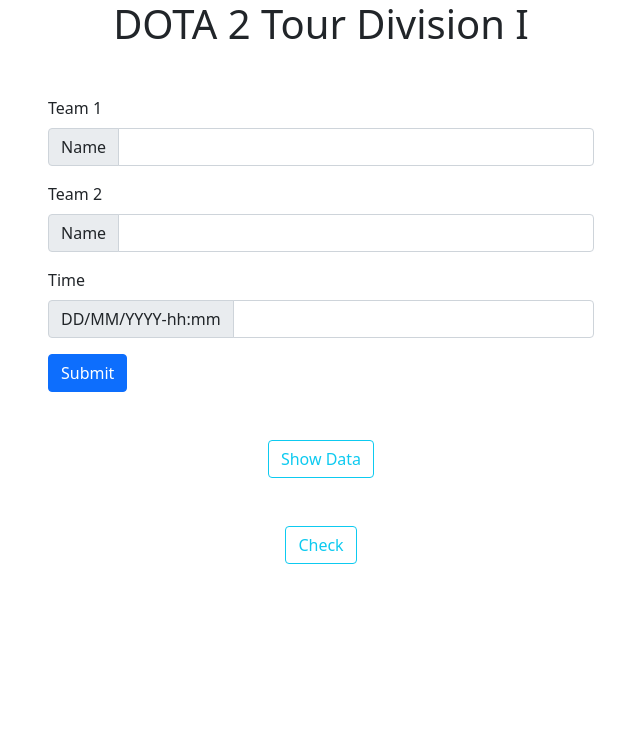
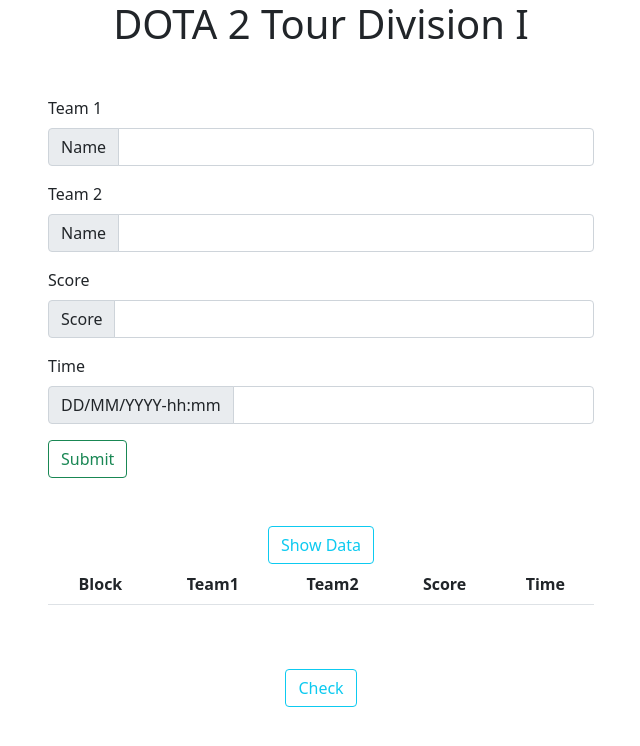
Before and after one commit to MoriMokata/Blockchain-Dota2, a Flask app: page / in a window 1280 px wide. Shown: the top 746 px of the page, without its empty margins (319-959 px from the left). Run offline with Flask 2, Linux system fonts and the light colour scheme; lists and menus that the app fills with data are empty.

Commit message:
close #10 แก้ไข UI

```diff
--- a/main.py
+++ b/main.py
@@ -11,11 +11,12 @@
     if request.method == 'POST':
         Team1 = request.form.get('Team1')
         Team2 = request.form.get('Team2')
+        Score = request.form.get('Score')
         Time = request.form.get('Time')
         print(Team1)
         print(Team2)
         print(Time)
-        write_block(Team1=Team1, Team2=Team2, Time=Time)
+        write_block(Team1=Team1, Team2=Team2, Score=Score, Time=Time)
 
     return render_template('index.html')
 
--- a/templates/index.html
+++ b/templates/index.html
@@ -24,7 +24,6 @@
                     <div class="input-group mb-3">
                         <span class="input-group-text" id="basic-addon3">Name</span>
                         <input type="text" class="form-control" id="basic-url" aria-describedby="basic-addon3"
-
                             name="Team1">
                     </div>
                     <label for="Team2" class="form-label">Team 2</label>
@@ -34,6 +33,13 @@
                             name="Team2">
                     </div>
 
+                    <label for="Score" class="form-label">Score</label>
+                    <div class="input-group mb-3">
+                        <span class="input-group-text" id="basic-addon3">Score</span>
+                        <input type="text" class="form-control" id="basic-url" aria-describedby="basic-addon3"
+                            name="Score">
+                    </div>
+
                     <label for="Time" class="form-label">Time</label>
                     <div class="input-group mb-3">
                         <span class="input-group-text" id="basic-addon3">DD/MM/YYYY-hh:mm</span>
@@ -41,7 +47,7 @@
                             name="Time">
                     </div>
 
-                    <button class="btn btn-primary">Submit</button>
+                    <button class="btn btn-outline-success">Submit</button>
 
 
 
@@ -58,14 +64,33 @@
                 <form action="{{ url_for('show_db') }}">
                     <button class="btn btn-outline-info">Show Data</button>
                 </form>
+                <table class="table">
+                    <thead>
+                        <tr>
+                            <th scope="col">Block</th>
+                            <th scope="col">Team1</th>
+                            <th scope="col">Team2</th>
+                            <th scope="col">Score</th>
+                            <th scope="col">Time</th>
+                        </tr>
+                    </thead>
+                    <tbody>
 
-                {% for res in show %}
 
-                <div>
-                    Block {{ res['block'] }} : {{res['Team1']}} : {{res['Team2']}} : {{res['Time']}}
-                </div>
+                        {% for res in show %}
 
-                {% endfor %}
+                        <tr>
+                            <td>{{ res['block'] }}</td>
+                            <td>{{res['Team1']}}</td>
+                            <td>{{res['Team2']}}</td>
+                            <td>{{res['Score']}}</td>
+                            <td>{{res['Time']}}</td>
+                        </tr>
+
+
+                        {% endfor %}
+                    </tbody>
+                </table>
 
             </div>
 
```
